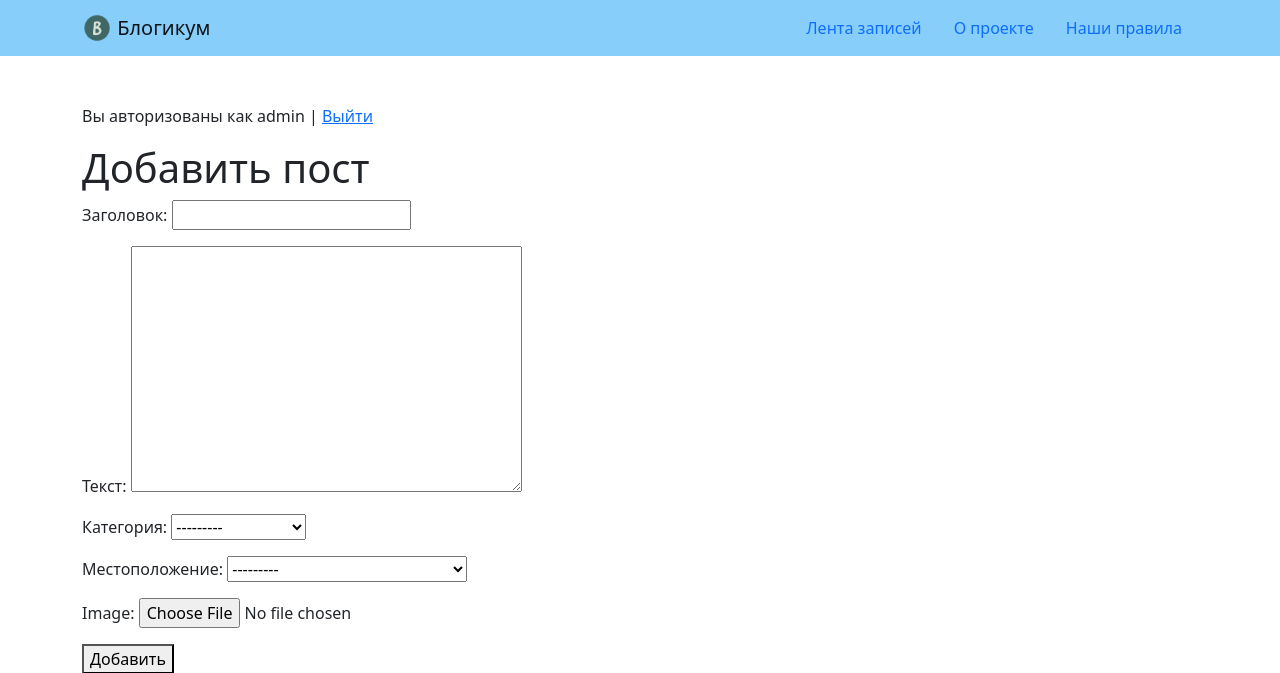
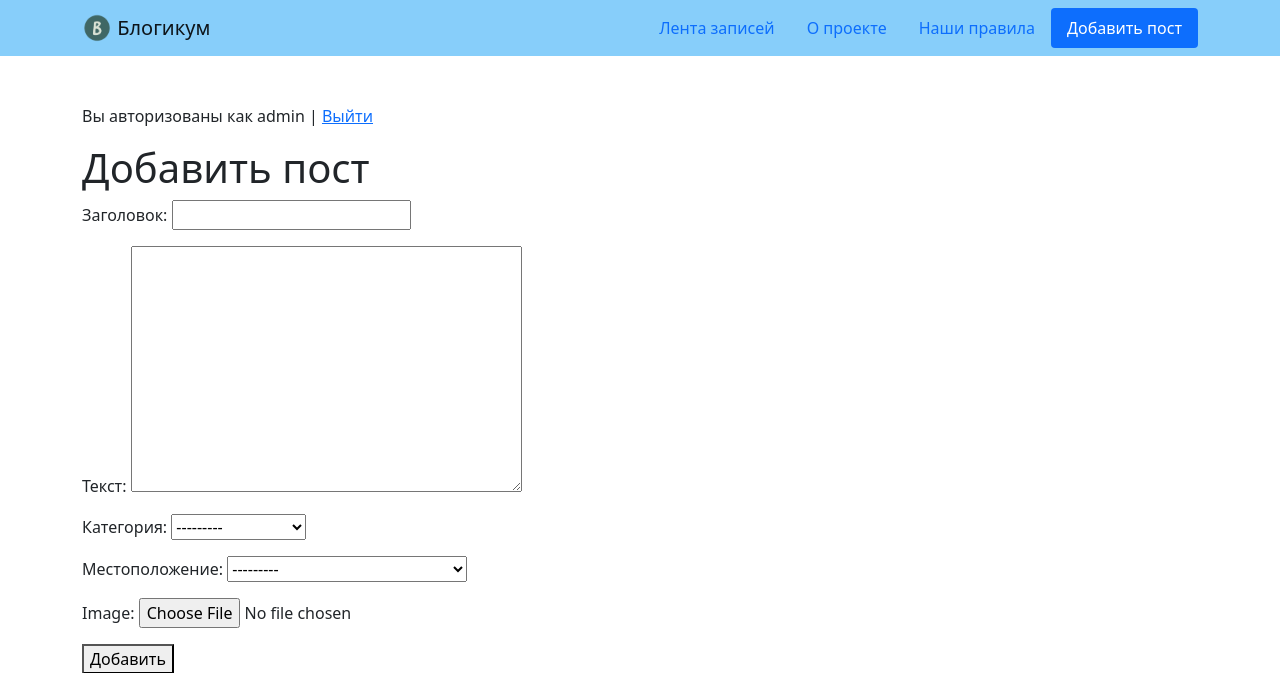
Before and after one commit to Dimatron74/Blogicum_Django, a Django app: page /add_post/ in a window 1280 px wide. Shown: the top 673 px of the page. Run offline with Django 3.2, Linux system fonts and the light colour scheme; a user stored in the database is signed in; data comes from the database, SQL or seed files in the repository; parts of the project's set-up code (start-up, migrations or seed data) failed here and were passed over; some libraries are stand-ins or nearby versions.

Commit message:
add and fix add_post

```diff
--- a/blogicum/blog/forms.py
+++ b/blogicum/blog/forms.py
@@ -20,16 +20,17 @@ class RegistrationForm(UserCreationForm):
 class PostForm(forms.ModelForm):
     class Meta:
         model = Post
-        fields = ('title', 'text', 'category', 'location', 'image', "author", 'pub_date')
+        fields = ('title', 'text', 'category', 'location', 'image')
 
     def __init__(self, *args, **kwargs):
+        self.user = kwargs.pop('user', None)
         super().__init__(*args, **kwargs)
-        self.fields['author'].widget = forms.HiddenInput()
-        self.fields['pub_date'].widget = forms.HiddenInput()
 
     def save(self, commit=True):
         instance = super().save(commit=False)
-        instance.author = self.request.user
+        print(self.user)
+        if self.user:
+            instance.author = self.user
         instance.pub_date = timezone.now()
         if commit:
             instance.save()
--- a/blogicum/blog/views.py
+++ b/blogicum/blog/views.py
@@ -88,7 +88,7 @@ def logout_view(request):
 @login_required
 def add_post(request):
     if request.method == 'POST':
-        form = PostForm(request.POST, request.FILES)
+        form = PostForm(request.POST, request.FILES, user=request.user)
         form.request = request
         if form.is_valid():
             form.save()
--- a/blogicum/templates/includes/header.html
+++ b/blogicum/templates/includes/header.html
@@ -23,6 +23,11 @@
               Наши правила
             </a>
           </li>
+          <li class="nav-item">
+            <a class="nav-link {% if view_name == 'blog:add_post' %} active {% endif %}" href="{% url 'blog:add_post' %}">
+              Добавить пост
+            </a>
+          </li>
         </ul>
       {% endwith %}
     </div>
```
